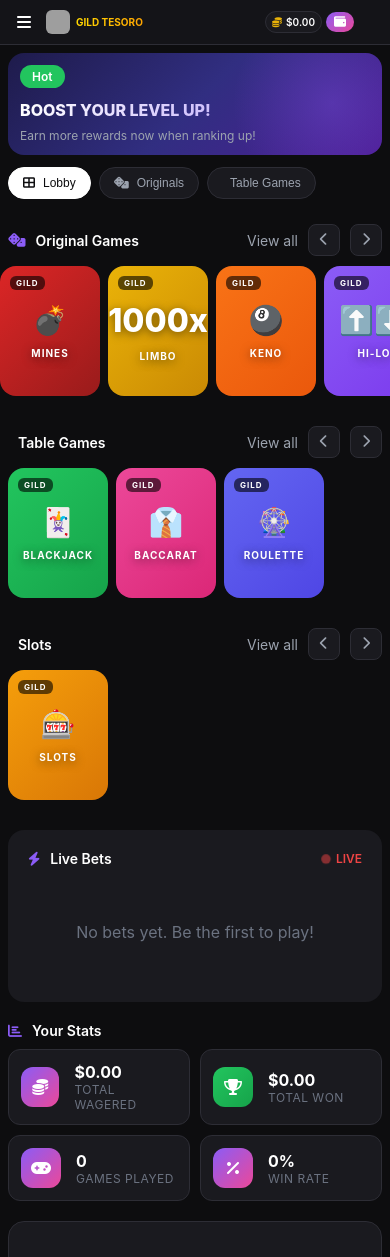
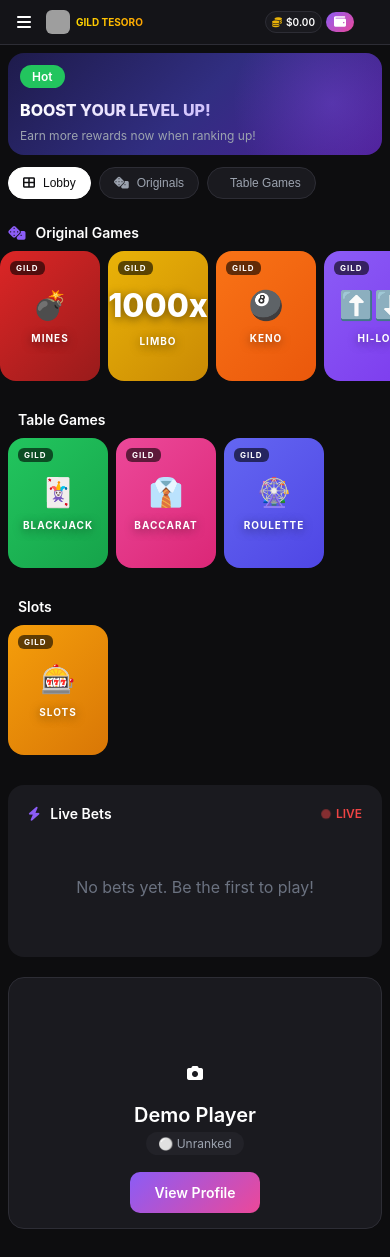
Before and after one commit to bhutansultan27-beep/purgatorycasinobot, a Flask app: page / in a window 390 px wide. Run offline with Flask 3, Linux system fonts and the light colour scheme; data that the repository does not hold is empty; some libraries are stand-ins or nearby versions; grey boxes are pictures that could not be loaded.

Commit message:
Prioritize mobile design and enhance user profile customization
Document a mobile-first design approach, remove "View All" and navigation arrows from game sections, remove the "Your Stats" section, and prepare for custom profile picture implementation.

Replit-Commit-Author: Agent
Replit-Commit-Session-Id: 4253f8c2-8603-4744-a795-a5f6cb40e8b6
Replit-Commit-Checkpoint-Type: full_checkpoint
Replit-Commit-Event-Id: 7fbe9d07-7f51-43cd-a021-22c29e6caa8d
Replit-Commit-Screenshot-Url: https://storage.googleapis.com/screenshot-production-us-central1/23a38e6c-14c0-4618-86d2-0e09bfb31397/4253f8c2-8603-4744-a795-a5f6cb40e8b6/Kl3MIdT
Replit-Helium-Checkpoint-Created: true

```diff
--- a/webapp/templates/index.html
+++ b/webapp/templates/index.html
@@ -113,11 +113,6 @@
                 <section class="games-section" id="games-section">
                     <div class="section-header">
                         <h2><i class="fas fa-dice"></i> Original Games</h2>
-                        <div class="section-nav">
-                            <span>View all</span>
-                            <button class="nav-arrow" onclick="scrollGames('originals', -1)"><i class="fas fa-chevron-left"></i></button>
-                            <button class="nav-arrow" onclick="scrollGames('originals', 1)"><i class="fas fa-chevron-right"></i></button>
-                        </div>
                     </div>
                     <div class="games-scroll" id="originals-scroll">
                         <a href="/mines" class="game-card-new" data-category="originals">
@@ -163,11 +158,6 @@
                 <section class="games-section" id="table-section">
                     <div class="section-header">
                         <h2><i class="fas fa-cards"></i> Table Games</h2>
-                        <div class="section-nav">
-                            <span>View all</span>
-                            <button class="nav-arrow" onclick="scrollGames('table', -1)"><i class="fas fa-chevron-left"></i></button>
-                            <button class="nav-arrow" onclick="scrollGames('table', 1)"><i class="fas fa-chevron-right"></i></button>
-                        </div>
                     </div>
                     <div class="games-scroll" id="table-scroll">
                         <a href="/blackjack" class="game-card-new" data-category="table">
@@ -197,11 +187,6 @@
                 <section class="games-section" id="slots-section">
                     <div class="section-header">
                         <h2><i class="fas fa-slot-machine"></i> Slots</h2>
-                        <div class="section-nav">
-                            <span>View all</span>
-                            <button class="nav-arrow" onclick="scrollGames('slots', -1)"><i class="fas fa-chevron-left"></i></button>
-                            <button class="nav-arrow" onclick="scrollGames('slots', 1)"><i class="fas fa-chevron-right"></i></button>
-                        </div>
                     </div>
                     <div class="games-scroll" id="slots-scroll">
                         <a href="/slots" class="game-card-new" data-category="slots">
@@ -236,45 +221,15 @@
                     </div>
                 </section>
 
-                <section class="stats-section">
-                    <div class="section-header">
-                        <h2><i class="fas fa-chart-bar"></i> Your Stats</h2>
-                    </div>
-                    <div class="stats-grid-new">
-                        <div class="stat-card-new">
-                            <div class="stat-icon"><i class="fas fa-coins"></i></div>
-                            <div class="stat-info">
-                                <span class="stat-value" id="total-wagered">$0</span>
-                                <span class="stat-label">Total Wagered</span>
-                            </div>
-                        </div>
-                        <div class="stat-card-new">
-                            <div class="stat-icon win"><i class="fas fa-trophy"></i></div>
-                            <div class="stat-info">
-                                <span class="stat-value" id="total-won">$0</span>
-                                <span class="stat-label">Total Won</span>
-                            </div>
-                        </div>
-                        <div class="stat-card-new">
-                            <div class="stat-icon"><i class="fas fa-gamepad"></i></div>
-                            <div class="stat-info">
-                                <span class="stat-value" id="games-played">0</span>
-                                <span class="stat-label">Games Played</span>
-                            </div>
-                        </div>
-                        <div class="stat-card-new">
-                            <div class="stat-icon"><i class="fas fa-percentage"></i></div>
-                            <div class="stat-info">
-                                <span class="stat-value" id="win-rate">0%</span>
-                                <span class="stat-label">Win Rate</span>
-                            </div>
-                        </div>
-                    </div>
-                </section>
-
                 <section class="user-section">
                     <div class="user-card-large">
-                        <div class="user-avatar-large" id="user-avatar-large"></div>
+                        <div class="user-avatar-wrapper">
+                            <div class="user-avatar-large" id="user-avatar-large"></div>
+                            <label class="avatar-edit-btn" for="avatar-upload">
+                                <i class="fas fa-camera"></i>
+                            </label>
+                            <input type="file" id="avatar-upload" accept="image/*" style="display: none;" onchange="uploadProfilePicture(this)">
+                        </div>
                         <div class="user-info-large">
                             <h3 id="user-name">Loading...</h3>
                             <div class="user-level-badge" id="user-level">
```
Also changed, not shown: replit.md (+7 -0 lines), attached_assets/Screenshot_2025-12-09_at_7.02.17_PM_1765335741140.png (added).
